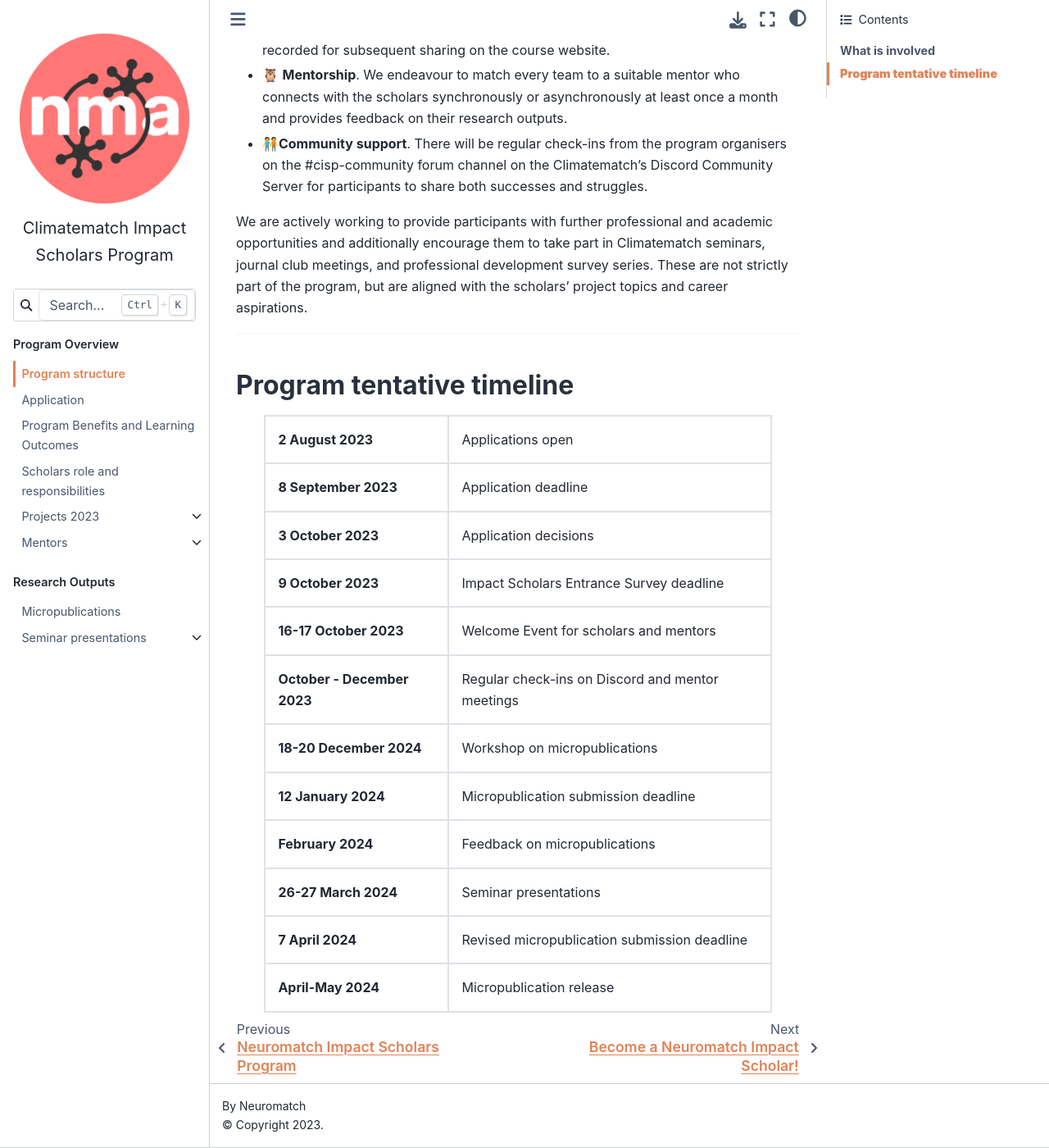
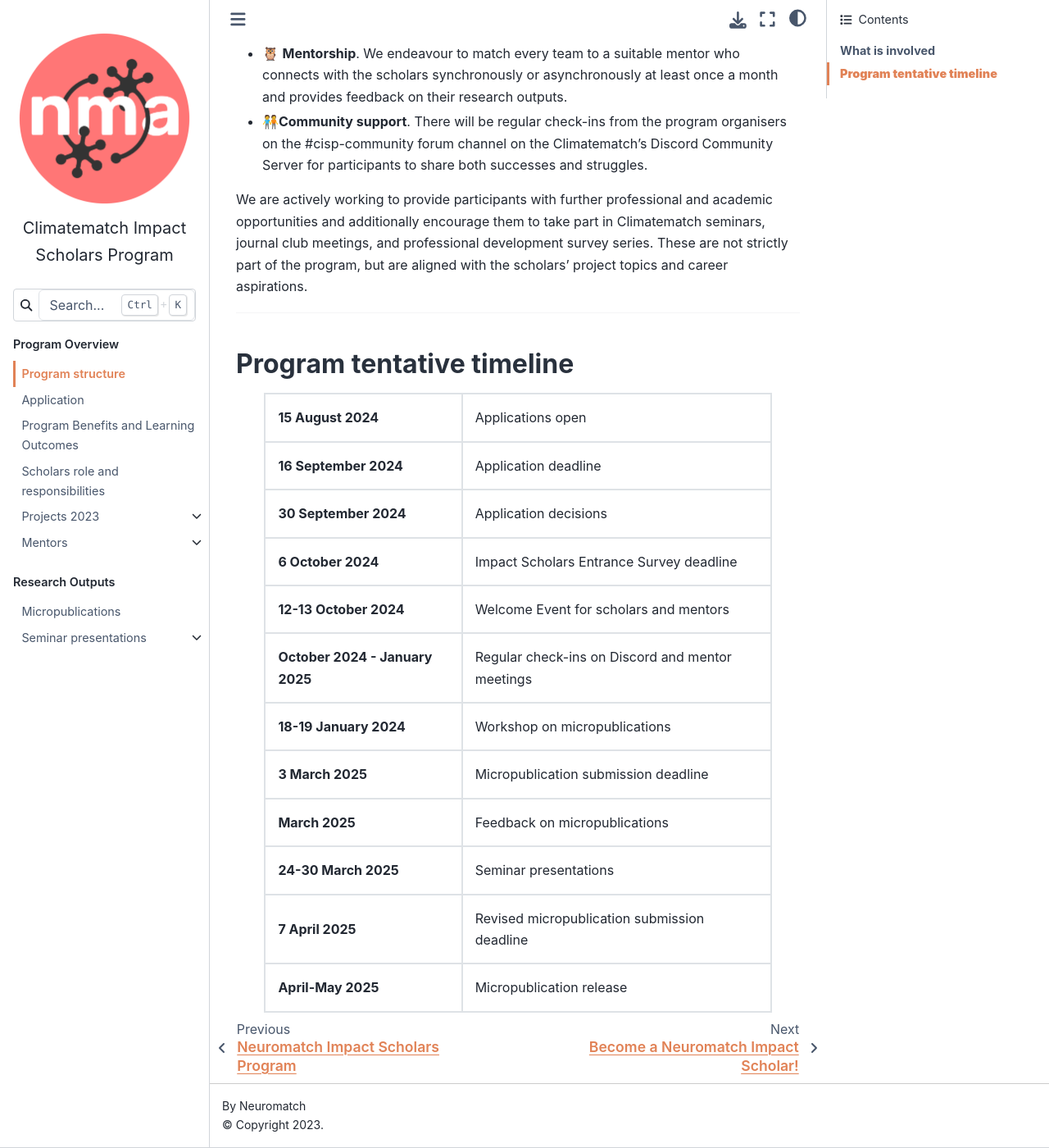
Before and after one commit to neuromatch/impact-scholars, a Jupyter Book: the page built from impact-scholars/structure.md, in a window 1280 px wide and 1400 px high, scrolled down 509 px. Shown: the whole window at 82% size. Built offline with Jupyter Book 1.0.4 settings and Sphinx 7.4.7 and the Sphinx Book theme 1.1.4, drawn with Linux system fonts in a browser that asks for light colours; some of the changed text lies outside the part shown.

Commit message:
Timeline only changed in structure.md

```diff
--- a/impact-scholars/structure.md
+++ b/impact-scholars/structure.md
@@ -1,6 +1,6 @@
 # Program structure
 
-The Climatematch Impact Scholars program runs between **October 2023** and **January 2024**.
+The Neuromatch Impact Scholars program runs between **October 2024** and **March 2025**.
 
 ## **What is involved**
 - 💻**Computing resources**. Thanks to our partnership with [2i2c](https://2i2c.org/), selected groups will be provided with continued access to the Climatematch JupyterHub until the end of the program with a possibility of further extension if the scholars and their mentor are interested in working towards a peer-reviewed publication.
@@ -19,51 +19,51 @@ We are actively working to provide participants with further professional and ac
 ## **Program tentative timeline**
 <table style="width:90%">
 <tr>
-    <td><b>2 August 2023</b></td>
+    <td><b>15 August 2024</b></td>
     <td>Applications open</td>
 </tr>
 <tr>
-    <td><b>8 September 2023</b></td>
+    <td><b>16 September 2024</b></td>
     <td>Application deadline</td>
 </tr>
 <tr>
-    <td><b>3 October 2023</b></td>
+    <td><b>30 September 2024</b></td>
     <td>Application decisions</td>
 </tr>
 <tr>
-    <td><b>9 October 2023</b></td>
+    <td><b>6 October 2024</b></td>
     <td>Impact Scholars Entrance Survey deadline</td>
 </tr>
 <tr>
-    <td><b>16-17 October 2023</b></td>
+    <td><b>12-13 October 2024</b></td>
     <td>Welcome Event for scholars and mentors</td>
 </tr>
 <tr>
-    <td><b>October - December 2023</b></td>
+    <td><b>October 2024 - January 2025</b></td>
     <td>Regular check-ins on Discord and mentor meetings</td>
 </tr>
 <tr>
-    <td><b>18-20 December 2024</b></td>
+    <td><b>18-19 January 2024</b></td>
     <td>Workshop on micropublications</td>
 </tr>
 <tr>
-    <td><b>12 January 2024</b></td>
+    <td><b>3 March 2025</b></td>
     <td>Micropublication submission deadline</td>
 </tr>
 <tr>
-    <td><b>February 2024</b></td>
+    <td><b>March 2025</b></td>
     <td>Feedback on micropublications</td>
 </tr>
 <tr>
-    <td><b>26-27 March 2024</b></td>
+    <td><b>24-30 March 2025</b></td>
     <td>Seminar presentations</td>
 </tr>
 <tr>
-    <td><b>7 April 2024</b></td>
+    <td><b>7 April 2025</b></td>
     <td>Revised micropublication submission deadline</td>
 </tr>
 <tr>
-    <td><b>April-May 2024</b></td>
+    <td><b>April-May 2025</b></td>
     <td>Micropublication release</td>
 </tr>
 </table>
```
